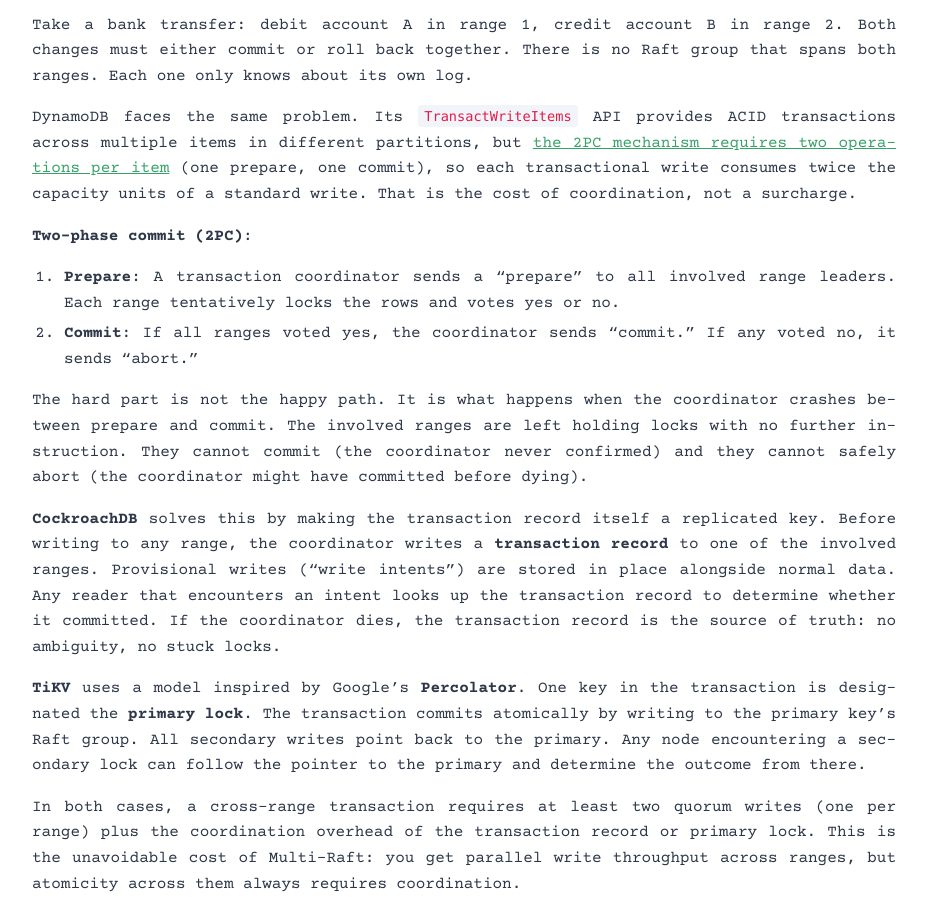
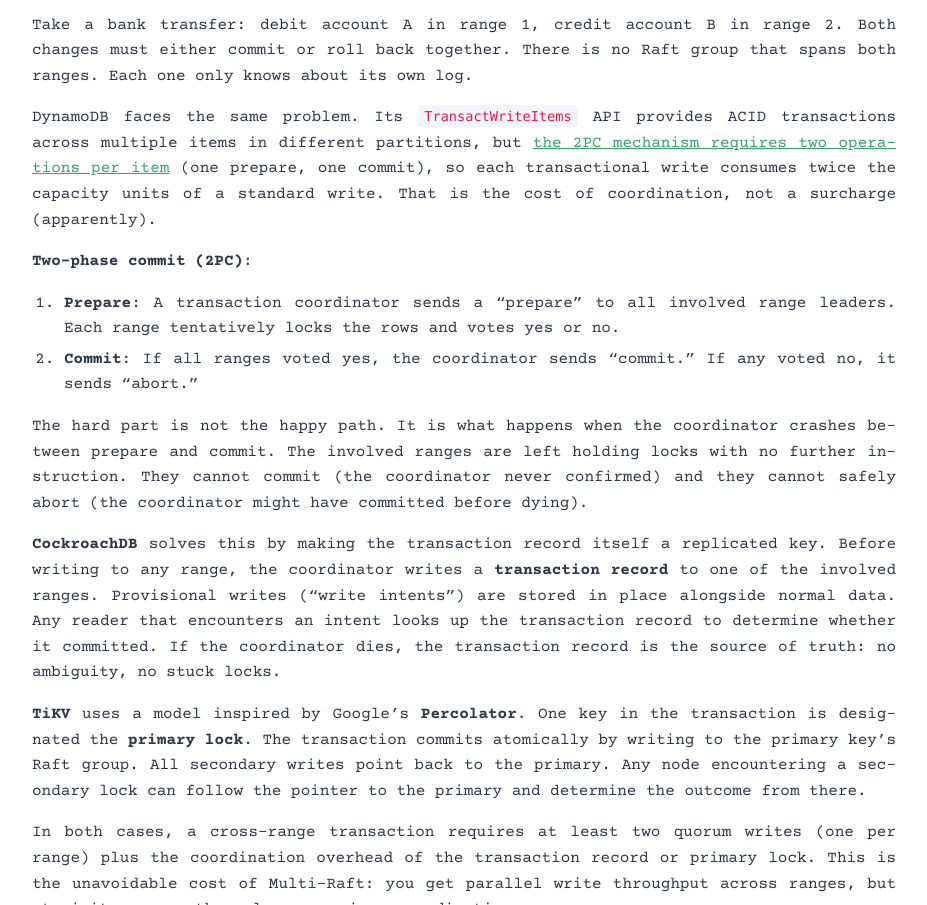
Before and after one commit to ikristina/ikristina.github.io, an Astro site: page /blog/multi-raft-architecture in a window 1280 px wide. Shown: the part 10052-10957 px from the top of the page, without its empty margins (8-935 px from the left). Built offline with nearby package versions, Linux system fonts and the light colour scheme; Astro itself is replaced by a stand-in of ours; some packages are replaced by stand-ins of ours; no server answers; a web font is replaced by a local one.

Commit message:
content: soften DynamoDB 2PC cost claim in multi-raft post

```diff
--- a/src/pages/blog/multi-raft-architecture.md
+++ b/src/pages/blog/multi-raft-architecture.md
@@ -293,7 +293,7 @@
 
 Take a bank transfer: debit account A in range 1, credit account B in range 2. Both changes must either commit or roll back together. There is no Raft group that spans both ranges. Each one only knows about its own log.
 
-DynamoDB faces the same problem. Its `TransactWriteItems` API provides ACID transactions across multiple items in different partitions, but [the 2PC mechanism requires two operations per item](https://docs.aws.amazon.com/amazondynamodb/latest/developerguide/transaction-apis.html#transaction-capacity-handling) (one prepare, one commit), so each transactional write consumes twice the capacity units of a standard write. That is the cost of coordination, not a surcharge.
+DynamoDB faces the same problem. Its `TransactWriteItems` API provides ACID transactions across multiple items in different partitions, but [the 2PC mechanism requires two operations per item](https://docs.aws.amazon.com/amazondynamodb/latest/developerguide/transaction-apis.html#transaction-capacity-handling) (one prepare, one commit), so each transactional write consumes twice the capacity units of a standard write. That is the cost of coordination, not a surcharge (apparently).
 
 **Two-phase commit (2PC)**:
 
```
